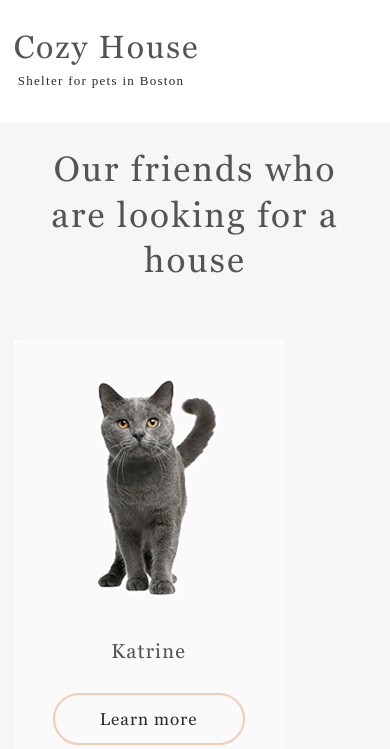
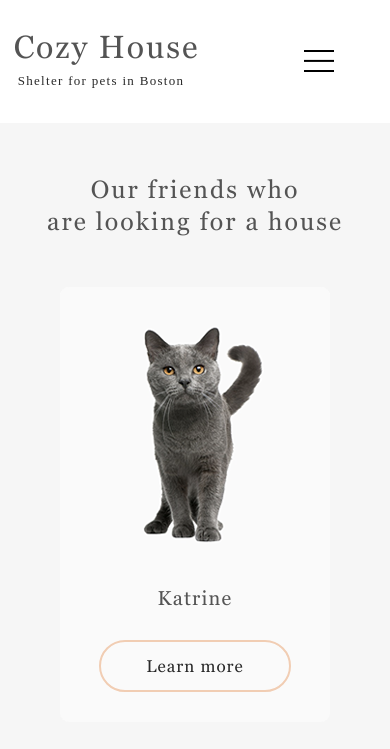
Before and after one commit to freenokke/2022Q1_RS, a plain HTML site: page shelter/pages/pets/index.html in a window 390 px wide. Shown: the top 749 px of the page. Drawn offline with Linux system fonts and the light colour scheme; a web font is replaced by a local one.

Commit message:
feat: add adaptive 320px - 1279px  to pets page + little correction for main page

```diff
--- a/shelter/pages/main/sass/layout/_header.sass
+++ b/shelter/pages/main/sass/layout/_header.sass
@@ -21,6 +21,33 @@
             font-size: 13px
             margin: 0
             margin-left: 4px
+    &-menu__icon
+        display: none
+        position: relative
+        width: 30px
+        height: 22px
+        z-index: 5
+        cursor: pointer
+        @media screen and ( max-width: calc($tablet - 1px) )
+            display: block
+            margin-right: 42px
+            margin-top: -1px
+        &::after, &::before, span
+            position: absolute
+            left: 0
+            height: 10%
+            width: 100%
+            background-color: #FFFF
+        &::after
+            content: ""
+            bottom: 0
+            height: 9%
+        &::before
+            content: ""
+            top: 0
+        span
+            top: 50%
+            transform: translate(0%, -50%)
     &-menu
         @media screen and ( max-width: calc($tablet - 1px) )
             display: none
--- a/shelter/pages/main/sass/layout/_our.sass
+++ b/shelter/pages/main/sass/layout/_our.sass
@@ -65,7 +65,6 @@
                 border-radius: 9px
                 overflow: hidden
                 @media screen and ( max-width: 1279px )
-                    flex-basis: 44.7%
                     &:last-child
                         display: none
                 @media screen and ( max-width: calc($tablet - 1px) )
--- a/shelter/pages/pets/index.html
+++ b/shelter/pages/pets/index.html
@@ -3,7 +3,8 @@
 <head>
     <meta charset="UTF-8">
     <meta http-equiv="X-UA-Compatible" content="IE=edge">
-    <meta name="viewport" content="width=1280px">
+    <!-- <meta name="viewport" content="width=1280px"> -->
+    <meta name="viewport" content="width=device-width, initial-scale=1.0">
     <title>Pets</title>
     <link rel="shortcut icon" href="../../favicon.ico" type="image/ico">
     <link rel="stylesheet" href="../../assets/normalize.css">
@@ -17,6 +18,9 @@
                 <h1 class="header-title__main title"> Cozy House</h1>
                 <p class="header-title__subtitle">Shelter for pets in Boston</p>
             </a>
+            <div class="header-menu__icon">
+                <span></span>
+            </div> <!-- burger -->
             <nav class="header-menu">
                 <ul class="header-menu__list">
                     <li class="header-menu__item"><a href="../main/index.html">About the shelter</a></li>
--- a/shelter/pages/pets/sass/components/_pagination.sass
+++ b/shelter/pages/pets/sass/components/_pagination.sass
@@ -7,6 +7,8 @@
         align-items: center
         width: 100%
         column-gap: 20px
+        @media screen and ( max-width: calc($tablet - 1px) )
+            column-gap: 10px
         &__handler
                 width: 52px
                 height: 52px
--- a/shelter/pages/pets/sass/layout/_friends.sass
+++ b/shelter/pages/pets/sass/layout/_friends.sass
@@ -7,12 +7,24 @@
             display: flex
             flex-direction: column
             align-items: center
+            @media screen and ( max-width: 1279px )
+                padding-top: 10.67%
+                padding-bottom: 10.67%
+            @media screen and ( max-width: calc($tablet - 1px) )
+                padding-top: 13.67%
+                padding-bottom: 15%
         &-title
             letter-spacing: 0.06em
             max-width: 482px
             text-align: center
             margin: 0
             margin-bottom: 41px
+            @media screen and ( max-width: 1279px )
+                margin-bottom: 2.4%
+            @media screen and ( max-width: calc($tablet - 1px) )
+                letter-spacing: 0.08em
+                font-size: calc(24px + (10 + 10 * 0.7) * ((100vw - 320px) / 1280))
+                margin-bottom: 9.4%
 .friends
     &-cards
         display: flex
@@ -22,19 +34,31 @@
         justify-content: space-between
         padding: 15px 0px
         margin-bottom: 45px
+        @media screen and ( max-width: 1279px )
+            max-height: 1365px
+            overflow-y: hidden
+            margin-bottom: 53px
+            max-width: 700px
+            justify-content: center
+            column-gap: 5vw
+        @media screen and ( max-width: calc($tablet - 1px) )
+            justify-content: center
+            max-width: 570px
+
     &-card
         &:hover
             background: #FFFFFF
         &:hover .friends-card__button
             background: #FDDCC4
         display: flex
-        // max-width: 270px
         flex-direction: column
         align-items: center
         cursor: pointer
         max-width: 270px
         background: #FAFAFA
         transition: background 0.3s
+        border-radius: 9px
+        overflow: hidden
         &__image
             margin-bottom: 30px
             height: 62.07%
--- a/shelter/pages/pets/sass/layout/_header.sass
+++ b/shelter/pages/pets/sass/layout/_header.sass
@@ -29,3 +29,6 @@ header
                 &:hover a
                     color: #292929
                     transition: all 0.3s
+            &__icon
+                &::after, &::before, span
+                    background-color: #000000
```
Also changed, not shown: shelter/pages/main/index.html (+3 -0 lines), shelter/pages/main/main.css, shelter/pages/pets/main.css.
